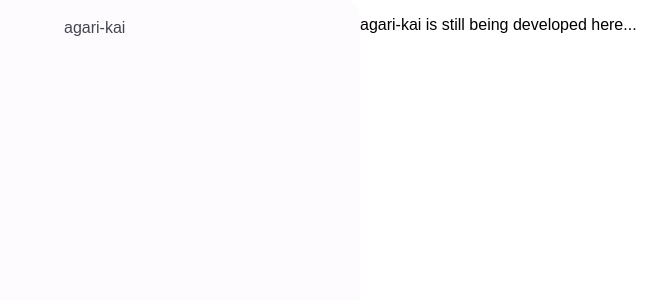
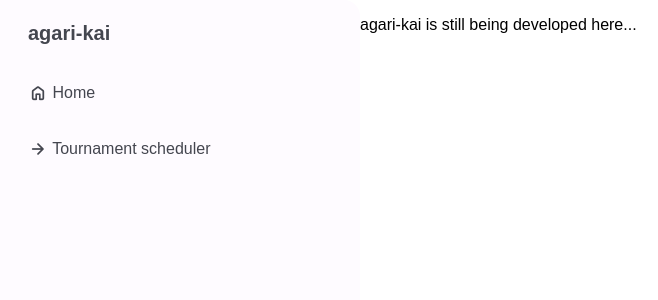
Before and after one commit to jinbijin/agari-kai-client, an Angular app: page / in a window 1280 px wide. Shown: the top 300 px of the page, without its empty margins (0-658 px from the left). Built offline with nearby package versions, Linux system fonts and the light colour scheme; a web font is replaced by a local one.

Commit message:
Add icon

```diff
--- /dev/null
+++ b/src/app/design/icon/icon.component.html
@@ -0,0 +1 @@
+{{ icon }}
--- /dev/null
+++ b/src/app/design/icon/icon.component.scss
@@ -0,0 +1,6 @@
+:host {
+  display: inline-block;
+  font-family: 'Material Symbols Rounded';
+  vertical-align: bottom;
+  font-size: 1.25rem;
+}
--- a/src/app/design/navigation-drawer/navigation-drawer.component.html
+++ b/src/app/design/navigation-drawer/navigation-drawer.component.html
@@ -1 +1,9 @@
-<a agariNavigationLink>agari-kai</a>
+<h1>agari-kai</h1>
+<ul>
+  <li>
+    <a agariNavigationLink><agari-icon icon="home"></agari-icon> Home</a>
+  </li>
+  <li>
+    <a agariNavigationLink><agari-icon icon="arrow_forward"></agari-icon> Tournament scheduler</a>
+  </li>
+</ul>
--- a/src/app/design/navigation-drawer/navigation-drawer.component.scss
+++ b/src/app/design/navigation-drawer/navigation-drawer.component.scss
@@ -7,3 +7,9 @@
   border-radius: 0 1rem 1rem 0;
   padding: 0 1.75rem;
 }
+
+h1 {
+  font-size: 1.25rem;
+  font-weight: 600;
+  line-height: 2rem;
+}
--- a/src/app/design/navigation-drawer/navigation-drawer.component.ts
+++ b/src/app/design/navigation-drawer/navigation-drawer.component.ts
@@ -1,4 +1,5 @@
 import { Component } from '@angular/core';
+import { IconComponent } from '../icon/icon.component';
 import { NavigationLinkComponent } from './navigation-link/navigation-link.component';
 
 @Component({
@@ -7,6 +8,6 @@ import { NavigationLinkComponent } from './navigation-link/navigation-link.compo
   selector: 'aside[agariNavigationDrawer]',
   templateUrl: './navigation-drawer.component.html',
   styleUrls: ['./navigation-drawer.component.scss'],
-  imports: [NavigationLinkComponent],
+  imports: [NavigationLinkComponent, IconComponent],
 })
 export class NavigationDrawerComponent {}
--- a/src/app/design/navigation-drawer/navigation-link/navigation-link.component.scss
+++ b/src/app/design/navigation-drawer/navigation-link/navigation-link.component.scss
@@ -4,9 +4,16 @@
   box-sizing: border-box;
   width: 20.5rem;
   border-radius: 1.75rem;
-  padding: 0 1.5rem 0 3rem;
+  padding: 0 1.5rem 0 0.75rem;
   margin: 0 -0.75rem;
   line-height: 3.5rem;
+  font-weight: 500;
+
+  transition: font-weight 0.2s;
+
+  &:hover {
+    font-weight: 600;
+  }
 
   &:hover::after {
     content: '';
--- /dev/null
+++ b/src/scss/_reset.scss
@@ -0,0 +1,17 @@
+html,
+body {
+  padding: 0;
+  margin: 0;
+  height: 100vh;
+  width: 100vw;
+}
+
+ul {
+  display: block;
+  list-style-type: none;
+  margin-block-start: 0;
+  margin-block-end: 0;
+  margin-inline-start: 0;
+  margin-inline-end: 0;
+  padding-inline-start: 0;
+}
--- a/src/styles.scss
+++ b/src/styles.scss
@@ -1,12 +1,6 @@
 @import url('https://fonts.googleapis.com/css2?family=M+PLUS+2:wght@100..900&display=swap');
-
-html,
-body {
-  padding: 0;
-  margin: 0;
-  height: 100vh;
-  width: 100vw;
-}
+@import url('https://fonts.googleapis.com/css2?family=Material+Symbols+Rounded:opsz,wght,FILL,GRAD@20..48,100..700,0..1,-50..200');
+@import './scss/reset';
 
 :root {
   font-family: 'M PLUS 2', sans-serif;
```
Also changed, not shown: src/app/design/icon/icon.component.ts (added, +11 -0 lines).
